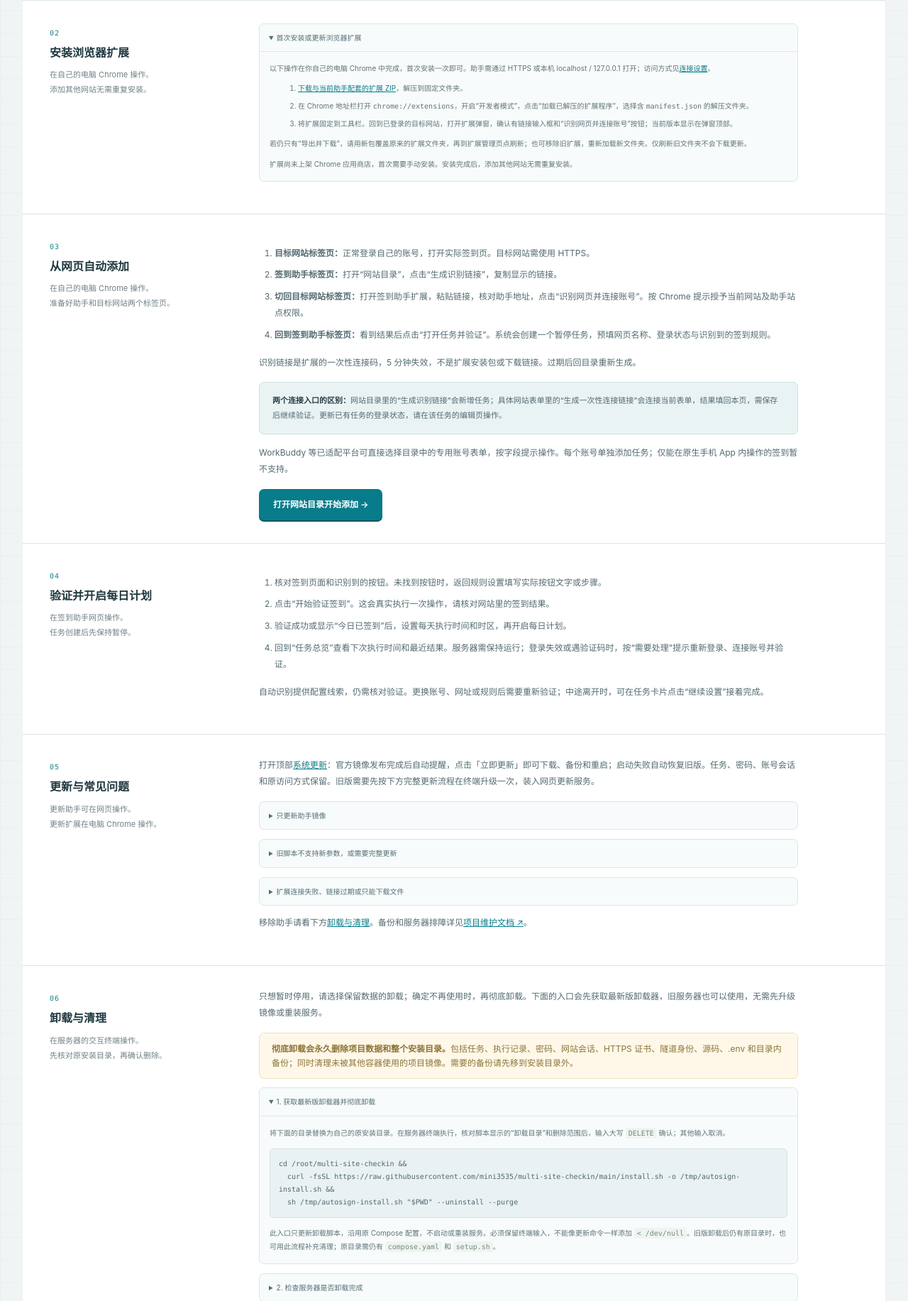
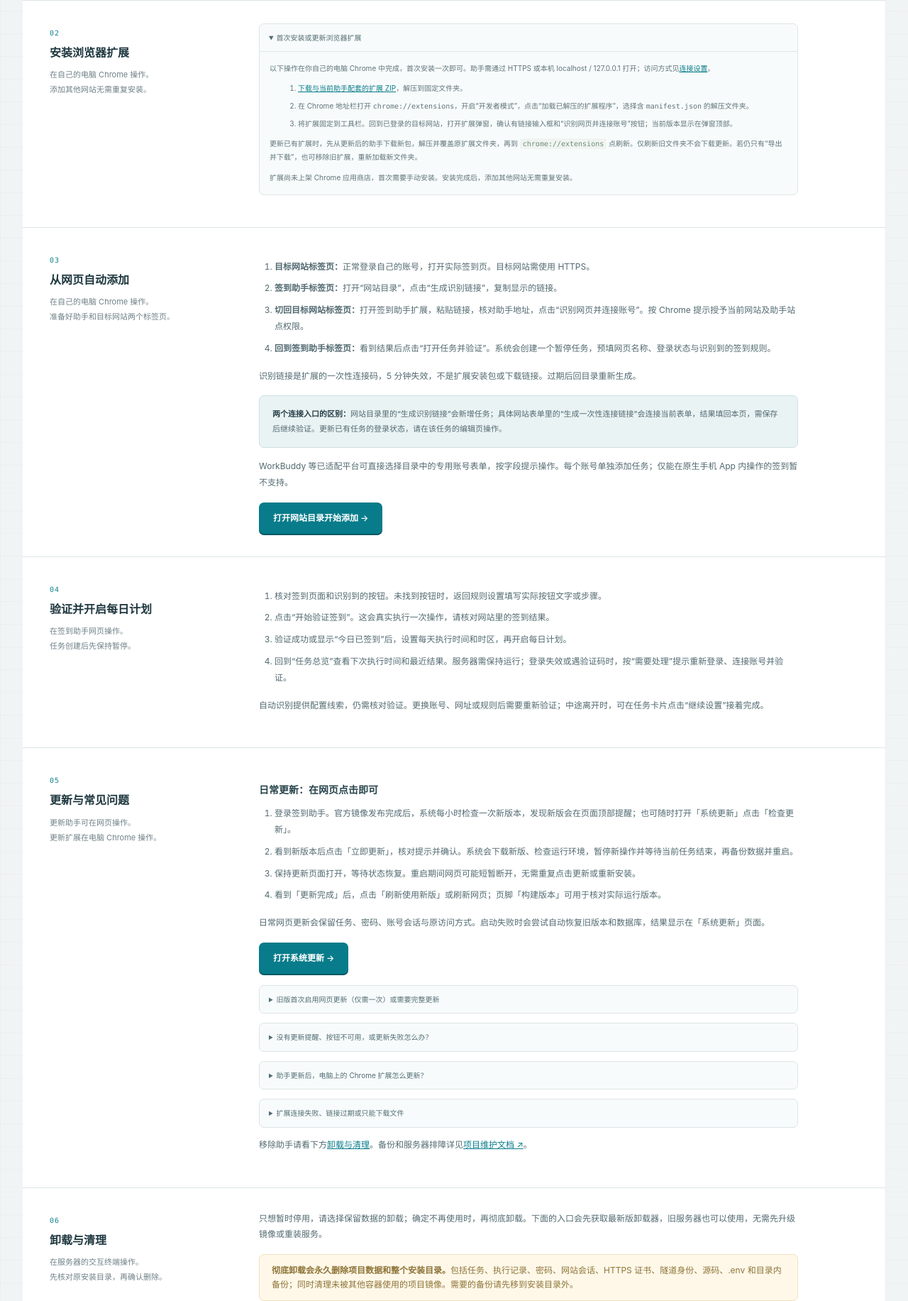
Before and after one commit to mini3535/multi-site-checkin, a Python web app: template autosign/templates/connection_help.html in a window 1280 px wide. Shown: the part 881-2714 px from the top of the page at 71% size. Run offline with Jinja, Linux system fonts and the light colour scheme; the template is opened without the code that fills it, so the values that code supplies are empty.

Commit message:
Clarify web update steps across user guides

```diff
--- a/autosign/templates/_browser_extension_install.html
+++ b/autosign/templates/_browser_extension_install.html
@@ -7,7 +7,7 @@
       <li>在 Chrome 地址栏打开 <code>chrome://extensions</code>，开启“开发者模式”，点击“加载已解压的扩展程序”，选择含 <code>manifest.json</code> 的解压文件夹。</li>
       <li>将扩展固定到工具栏。回到已登录的目标网站，打开扩展弹窗，确认有链接输入框和“识别网页并连接账号”按钮；当前版本显示在弹窗顶部。</li>
     </ol>
-    <p>若仍只有“导出并下载”，请用新包覆盖原来的扩展文件夹，再到扩展管理页点刷新；也可移除旧扩展，重新加载新文件夹。仅刷新旧文件夹不会下载更新。</p>
+    <p>更新已有扩展时，先从更新后的助手下载新包，解压并覆盖原扩展文件夹，再到 <code>chrome://extensions</code> 点刷新。仅刷新旧文件夹不会下载更新。若仍只有“导出并下载”，也可移除旧扩展，重新加载新文件夹。</p>
     <p>扩展尚未上架 Chrome 应用商店，首次需要手动安装。安装完成后，添加其他网站无需重复安装。</p>
   </div>
 </details>
--- /dev/null
+++ b/autosign/templates/_update_install.html
@@ -0,0 +1,11 @@
+<p>旧版没有「系统更新」入口，或提示「网页更新服务尚未就绪」时，需要先在服务器终端完整升级一次，装入网页更新服务。只拉取助手镜像无法启用此功能。</p>
+<ol><li>确认原安装目录，备份数据与原 <code>.env</code>，将备份放到安装目录外；自行修改过 Compose 时先保存修改。</li><li>把下面的 <code>/root/multi-site-checkin</code> 替换为自己的原安装目录，在服务器终端执行。</li></ol>
+<pre class="code-input connection-command">cd /root/multi-site-checkin &amp;&amp;
+  if [ -f .env ]; then
+    curl -fsSL https://raw.githubusercontent.com/mini3535/multi-site-checkin/main/install.sh -o /tmp/autosign-install.sh &amp;&amp;
+    sh /tmp/autosign-install.sh "$PWD" &lt; /dev/null
+  else
+    echo '未找到原 .env，请确认原安装目录，已停止更新。'
+  fi</pre>
+<p>等终端检查通过后，回到原地址刷新网页，打开顶部「系统更新」并点击「检查更新」。任务、密码、账号会话与原访问方式保留；以后常规版本直接在网页更新。</p>
+<p>固定版本、自定义镜像、本地构建，以及更新服务自身或部署配置变化，仍需在终端更新。源码部署先执行 <code>git pull --ff-only</code>，本地构建继续使用 <code>--local</code> 参数。切换为免自有域名 HTTPS 时，完成更新后再在原目录运行 <code>sh setup.sh --tunnel</code>。</p>
--- a/autosign/templates/connection_help.html
+++ b/autosign/templates/connection_help.html
@@ -53,18 +53,13 @@
 <section class="form-section guide-section" id="updates" aria-labelledby="updates-title">
   <div class="form-section-description"><span class="step-number">05</span><h2 id="updates-title">更新与常见问题</h2><p>更新助手可在网页操作。<br>更新扩展在电脑 Chrome 操作。</p></div>
   <div class="form-section-fields">
-    <p>打开顶部<a href="{{ url_for('system_update') }}">系统更新</a>：官方镜像发布完成后自动提醒，点击「立即更新」即可下载、备份和重启；启动失败自动恢复旧版。任务、密码、账号会话和原访问方式保留。旧版需要先按下方完整更新流程在终端升级一次，装入网页更新服务。</p>
-    <details class="form-details"><summary>只更新助手镜像</summary><div class="details-content"><p>在服务器终端进入原安装目录后运行：</p><pre class="code-input connection-command">sh setup.sh &lt; /dev/null</pre><p>更新完成后刷新网页，页脚“构建版本”可用于核对实际运行版本。固定使用旧镜像标签时，先修改原 .env 中的 AUTOSIGN_IMAGE。</p></div></details>
-    <details class="form-details"><summary>旧脚本不支持新参数，或需要完整更新</summary><div class="details-content"><p>先把必要备份放到安装目录外。将下面的目录替换为自己的原安装目录；自行修改过 Compose 时先保存修改。随后在服务器终端执行：</p>
-      <pre class="code-input connection-command">cd /root/multi-site-checkin &amp;&amp;
-  if [ -f .env ]; then
-    curl -fsSL https://raw.githubusercontent.com/mini3535/multi-site-checkin/main/install.sh -o /tmp/autosign-install.sh &amp;&amp;
-    sh /tmp/autosign-install.sh "$PWD" &lt; /dev/null
-  else
-    echo '未找到原 .env，请确认原安装目录，已停止更新。'
-  fi</pre>
-      <p>这会同步部署文件并更新镜像。原有访问方式保持不变；如要改成免自有域名 HTTPS，更新后再在原目录运行 <code>sh setup.sh --tunnel</code>。源码部署先执行 <code>git pull --ff-only</code>，本地构建则继续使用 <code>--local</code> 参数。</p>
-    </div></details>
+    <h3>日常更新：在网页点击即可</h3>
+    <ol><li>登录签到助手。官方镜像发布完成后，系统每小时检查一次新版本，发现新版会在页面顶部提醒；也可随时打开「系统更新」点击「检查更新」。</li><li>看到新版本后点击「立即更新」，核对提示并确认。系统会下载新版、检查运行环境，暂停新操作并等待当前任务结束，再备份数据并重启。</li><li>保持更新页面打开，等待状态恢复。重启期间网页可能短暂断开，无需重复点击更新或重新安装。</li><li>看到「更新完成」后，点击「刷新使用新版」或刷新网页；页脚「构建版本」可用于核对实际运行版本。</li></ol>
+    <p>日常网页更新会保留任务、密码、账号会话与原访问方式。启动失败时会尝试自动恢复旧版本和数据库，结果显示在「系统更新」页面。</p>
+    <p><a class="button button-primary" href="{{ url_for('system_update') }}">打开系统更新 →</a></p>
+    <details class="form-details"><summary>旧版首次启用网页更新（仅需一次）或需要完整更新</summary><div class="details-content">{% include '_update_install.html' %}</div></details>
+    <details class="form-details"><summary>没有更新提醒、按钮不可用，或更新失败怎么办？</summary><div class="details-content"><ol><li>GitHub 提交后还需等待镜像构建和发布完成。先点「检查更新」；如果显示「当前已是最新版本」，无需更新；检查失败则按页面提示稍后重试。</li><li>没有「系统更新」入口，或提示更新服务尚未就绪：按上方「旧版首次启用」完成一次终端升级。</li><li>提示部署方式变化或当前镜像不受支持：按完整更新流程处理。网页安装只支持官方 latest 镜像；固定版本、自定义镜像和本地构建需使用终端。</li><li>更新失败但已自动恢复：继续使用旧版，查看页面原因后处理；显示「需要人工恢复」时，先查看<a href="{{ url_for('system_update') }}">系统更新</a>中的恢复指引，计划任务会保持暂停。不要删除数据卷或重新生成密钥。</li></ol></div></details>
+    <details class="form-details"><summary>助手更新后，电脑上的 Chrome 扩展怎么更新？</summary><div class="details-content"><p>服务器更新会更新网页提供的扩展下载包，电脑 Chrome 中已安装的扩展仍需手动更新。扩展版本有变化或页面提示需要更新时：</p><ol><li>从更新后的「网站目录」下载配套扩展 ZIP，解压后覆盖原扩展文件夹。</li><li>在 Chrome 地址栏打开 <code>chrome://extensions</code>，找到签到助手扩展并点击刷新。</li><li>回到目标网站刷新页面，打开扩展，核对顶部版本；需要重新连接账号时，在原任务编辑页生成新链接。</li></ol><p>只在扩展管理页刷新旧文件夹不会下载新版。首次安装请看<a href="#install-extension">安装扩展</a>。</p></div></details>
     <details class="form-details"><summary>扩展连接失败、链接过期或只能下载文件</summary><div class="details-content"><ol><li>确认助手通过 HTTPS 或本机地址打开，目标网站使用 HTTPS 且已经登录。更换助手地址后重新生成链接。</li><li>链接 5 分钟过期，只能成功使用一次。回原页面生成新链接，切到目标网站标签页重新连接。</li><li>确认 Chrome 已授予当前网站与助手地址的权限。按本页安装步骤重新下载配套扩展，覆盖原文件夹后在扩展管理页刷新；只刷新旧文件夹不会升级。</li><li>仍失败时，在扩展弹窗展开“改用本机文件导出”，将会话文件上传到网站表单的备用入口。文件包含登录凭据，导入后删除不需要的副本；仅在可信连接中传输。</li></ol></div></details>
     <p>移除助手请看下方<a href="#uninstall">卸载与清理</a>。备份和服务器排障详见<a href="https://github.com/mini3535/multi-site-checkin/blob/main/docs/OPERATIONS.md" target="_blank" rel="noopener noreferrer">项目维护文档 ↗</a>。</p>
   </div>
--- a/autosign/templates/site_catalog.html
+++ b/autosign/templates/site_catalog.html
@@ -52,5 +52,5 @@
 </section>
 <div class="catalog-footer"><div><h2>已有明确的签到接口？</h2><p>也可以使用高级 HTTP 任务，自行配置请求头、请求体和成功条件。</p></div><a class="button button-secondary" href="{{ url_for('task_new') }}">配置高级 HTTP 任务 <span aria-hidden="true">↗</span></a></div>
 <p class="scope-note">仅安排每日签到；购买、发帖和评论不属于签到任务。</p>
-<aside class="catalog-maintenance" aria-label="服务维护指引"><p><strong>服务维护</strong><span>发现新版本后可在网页更新。首次启用、卸载与清理按指引操作。</span></p><div><a href="{{ url_for('system_update') }}">系统更新 →</a><a href="{{ url_for('connection_help') }}#updates">更新与排障 →</a><a href="{{ url_for('connection_help') }}#uninstall">卸载与清理 →</a></div></aside>
+<aside class="catalog-maintenance" aria-label="服务维护指引"><p><strong>新版提醒 → 系统更新 → 立即更新</strong><span>每小时检查新版，也可手动检查。旧版需先在终端启用一次；更新与恢复步骤见操作指引。</span></p><div><a href="{{ url_for('system_update') }}">系统更新 →</a><a href="{{ url_for('connection_help') }}#updates">更新操作指引 →</a><a href="{{ url_for('connection_help') }}#uninstall">卸载与清理 →</a></div></aside>
 {% endblock %}
```
Also changed, not shown: autosign/templates/system_update.html (+8 -11 lines), docs/OPERATIONS.md (+47 -24 lines), README.md, 1 other file.
